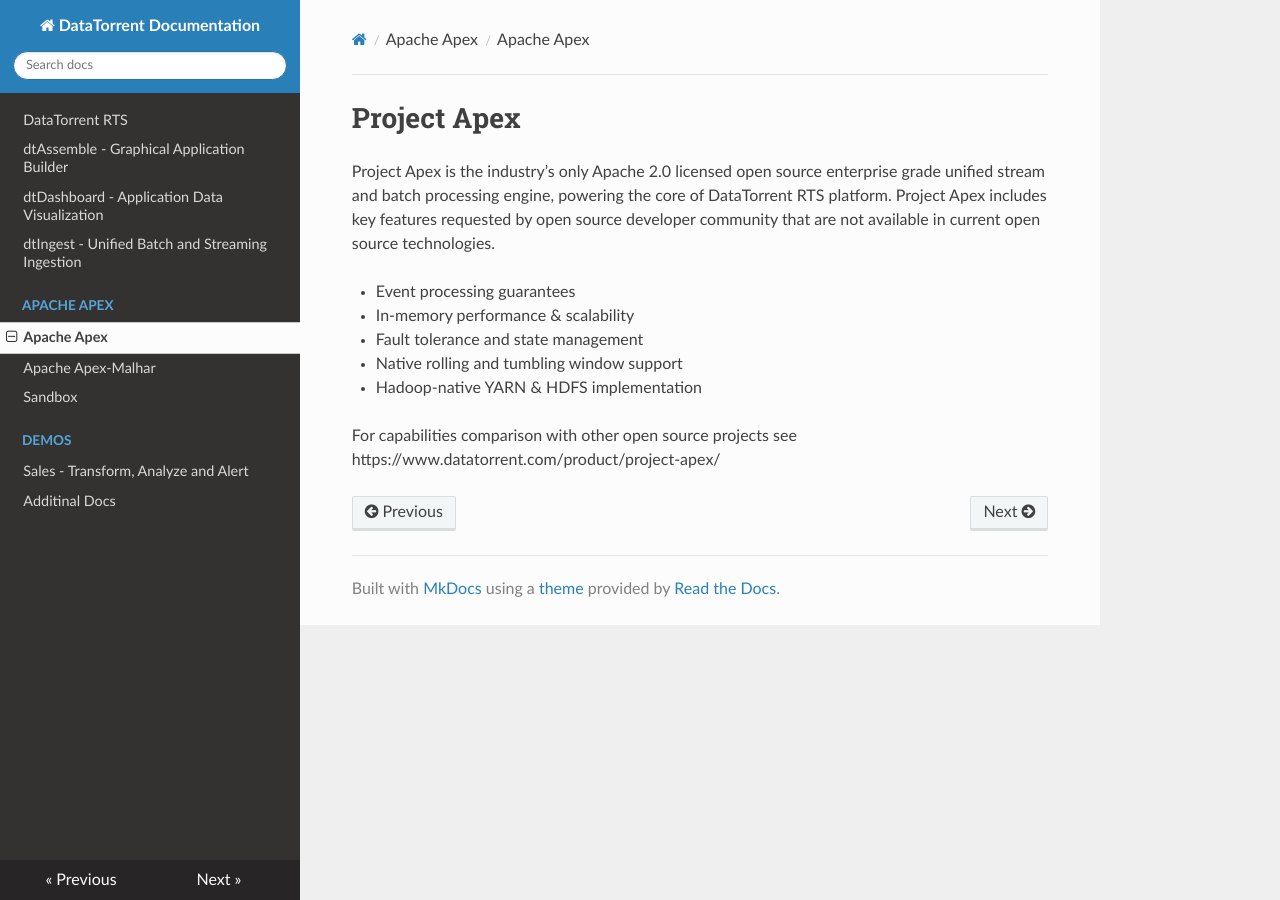
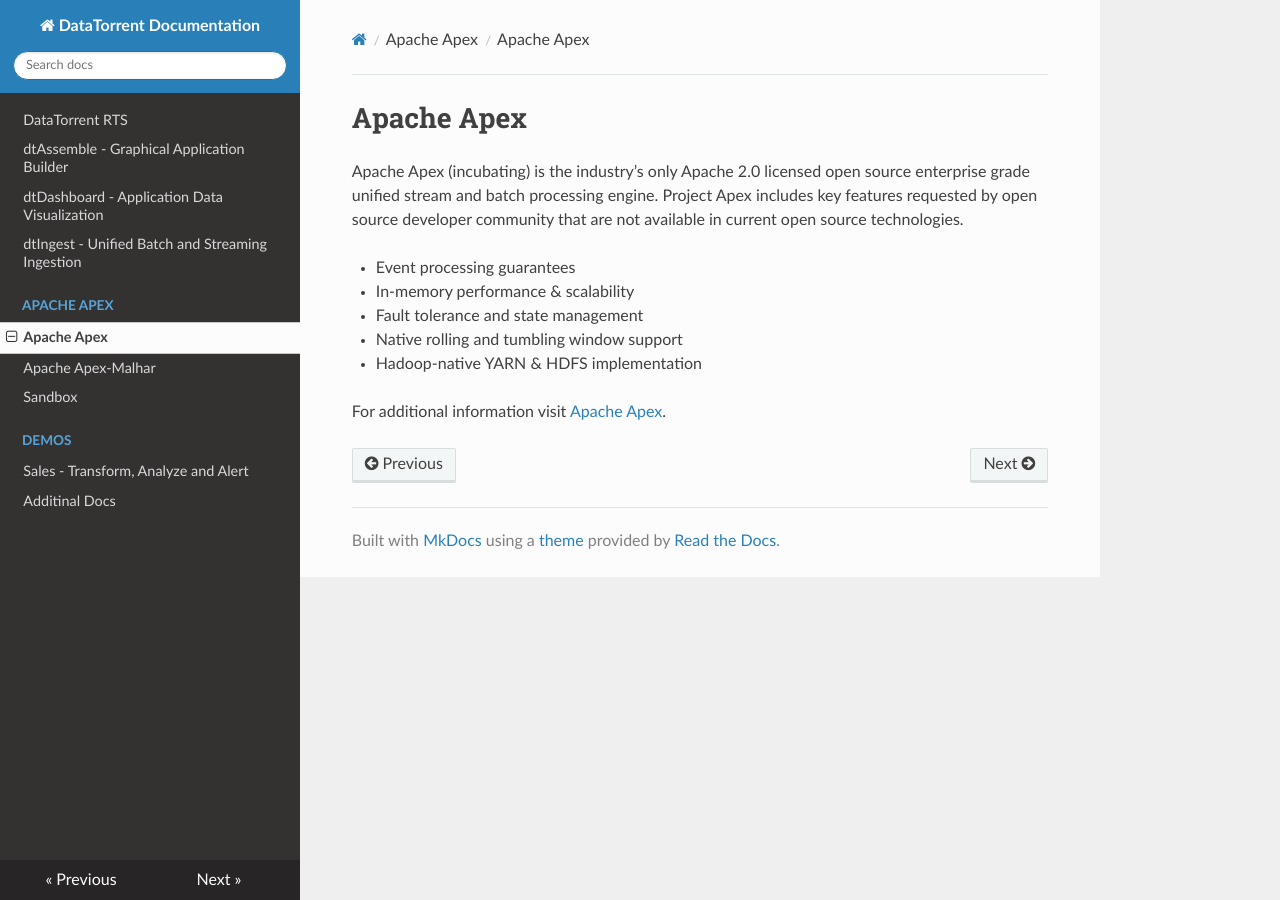
Before and after one commit to sashadt/dtdocs, an MkDocs documentation site: the page built from docs/apex.md, in a window 1280 px wide. Built offline with MkDocs 1.6.1, drawn with Linux system fonts in a browser that asks for light colours; nearby versions of some CDN libraries; old or Windows-style settings are respelled for this version of MkDocs.

Commit message:
Updating Apache Apex and Malhar references

```diff
--- a/docs/apex.md
+++ b/docs/apex.md
@@ -1,7 +1,7 @@
-Project Apex
+Apache Apex
 ================================================================================
 
-Project Apex is the industry’s only Apache 2.0 licensed open source enterprise grade unified stream and batch processing engine, powering the core of DataTorrent RTS platform.  Project Apex includes key features requested by open source developer community that are not available in current open source technologies.
+Apache Apex (incubating) is the industry’s only Apache 2.0 licensed open source enterprise grade unified stream and batch processing engine.  Project Apex includes key features requested by open source developer community that are not available in current open source technologies.
 
 * Event processing guarantees
 * In-memory performance & scalability
@@ -9,4 +9,4 @@ Project Apex is the industry’s only Apache 2.0 licensed open source enterprise
 * Native rolling and tumbling window support
 * Hadoop-native YARN & HDFS implementation
 
-For capabilities comparison with other open source projects see https://www.datatorrent.com/product/project-apex/
+For additional information visit [Apache Apex](http://apex.incubator.apache.org/).
```
Also changed, not shown: docs/malhar.md (+1 -1 lines).
